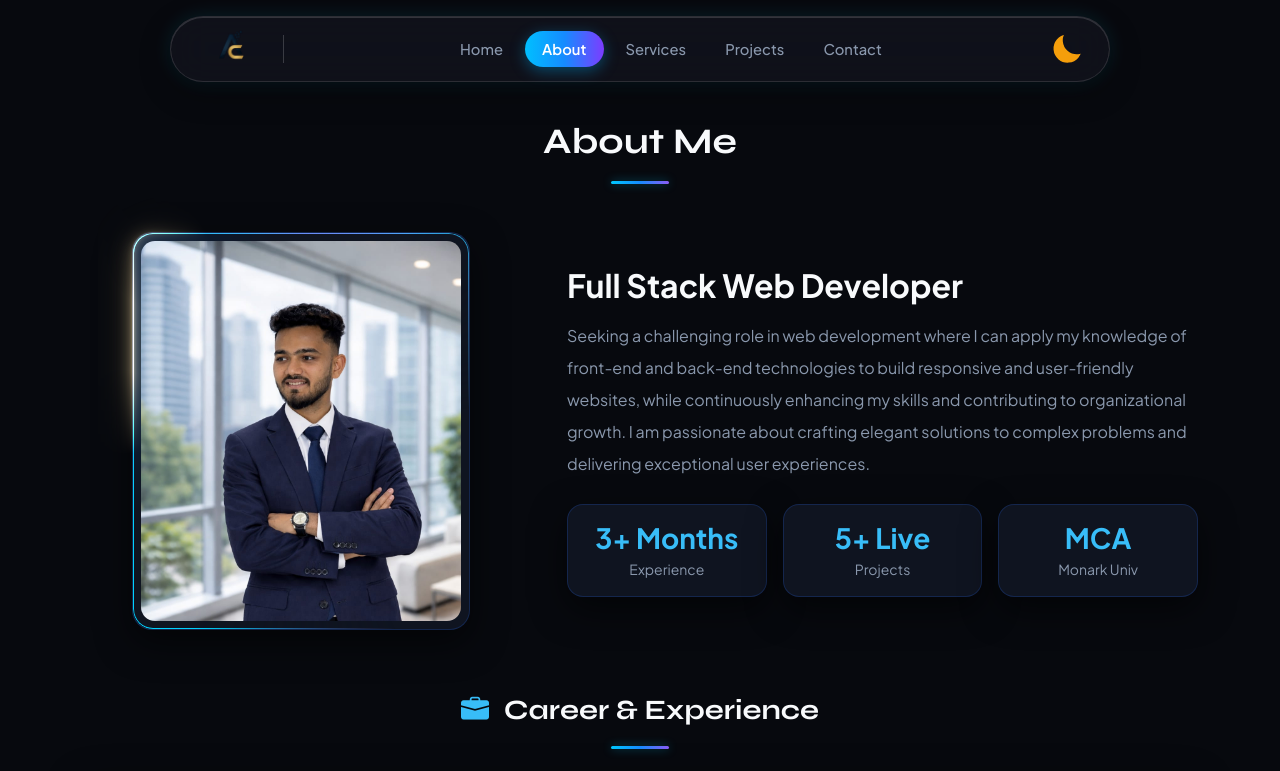
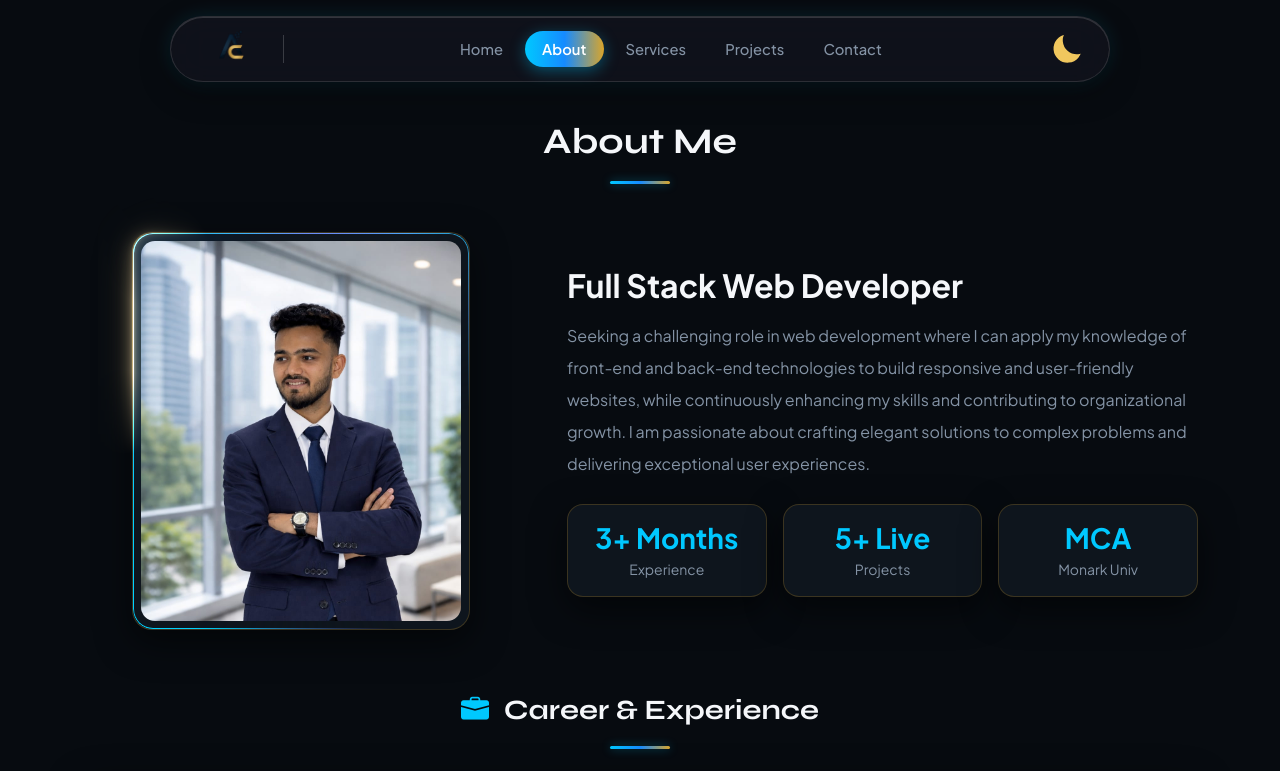
Before and after one commit to chavdaamit1011-svg/Portfolio, a React (Vite) app: page /#/about in a window 1280 px wide. Shown: the top 771 px of the page. Built offline with nearby package versions, Linux system fonts and the light colour scheme; a web font is replaced by a local one.

Commit message:
Update Light/Dark theme CSS variables to exact user specifications and integrate logo best gradient (#00C8FF -> #168BFF -> #D9A52B)

```diff
--- a/src/styles/index.css
+++ b/src/styles/index.css
@@ -1,61 +1,59 @@
-/* Base Theme Variables - Aligned to AC Monogram Logo Colors (Royal Blue #2563eb & Amber Gold #f59e0b) */
+/* Base Theme Variables - User Specified Exact Color Palette & Logo Gradient */
 :root, [data-theme='dark'] {
-  --bg-color: #07090e;
-  --bg-secondary: #0c1019;
-  --nav-bg: rgba(12, 16, 25, 0.90);
-  --card-bg: #0f1420;
-  --card-border: rgba(37, 99, 235, 0.22);
-  --card-border-hover: rgba(59, 130, 246, 0.50);
-  --text-main: #8a98ad;
-  --text-heading: #f8fafc;
-  --text-muted: #8a98ad;
-  --blue-brand: #2563eb;
-  --blue-light: #3b82f6;
-  --cyan-primary: #38bdf8;
-  --cyan-glow: rgba(37, 99, 235, 0.38);
-  --purple-accent: #8b5cf6;
-  --gold-primary: #f59e0b;
-  --gold-accent: #fbbf24;
-  --gold-glow: rgba(245, 158, 11, 0.30);
-  --loader-text: #f8fafc;
-  --loader-bg-overlay: #07090e;
-  --badge-bg: rgba(37, 99, 235, 0.14);
-  --badge-border: rgba(59, 130, 246, 0.35);
-  --badge-text: #38bdf8;
-  --input-bg: #07090e;
-  --input-border: rgba(37, 99, 235, 0.28);
+  --bg-color: #070B10;
+  --bg-secondary: #121C26;
+  --nav-bg: rgba(14, 21, 29, 0.90);
+  --card-bg: #0E151D;
+  --card-border: rgba(217, 165, 43, 0.22);
+  --card-border-hover: #00C8FF;
+  --text-main: #8493A5;
+  --text-heading: #F5F7FA;
+  --text-muted: #8493A5;
+  --cyan-primary: #00C8FF;
+  --cyan-glow: rgba(0, 200, 255, 0.35);
+  --purple-accent: #168BFF;
+  --gold-primary: #D9A52B;
+  --gold-accent: #F0C75E;
+  --gold-glow: rgba(217, 165, 43, 0.25);
+  --loader-text: #F5F7FA;
+  --loader-bg-overlay: #070B10;
+  --badge-bg: rgba(0, 200, 255, 0.12);
+  --badge-border: rgba(0, 200, 255, 0.3);
+  --badge-text: #00C8FF;
+  --input-bg: #070B10;
+  --input-border: rgba(217, 165, 43, 0.25);
   --shadow-card: 0 12px 35px rgba(0, 0, 0, 0.55);
-  --toggle-color: #f59e0b;
+  --toggle-color: #F0C75E;
+  --logo-gradient: linear-gradient(90deg, #00C8FF 0%, #168BFF 50%, #D9A52B 100%);
   font-family: 'Plus Jakarta Sans', 'Outfit', system-ui, -apple-system, sans-serif;
 }
 
 [data-theme='light'] {
-  --bg-color: #f5f8fc;
-  --bg-secondary: #ffffff;
+  --bg-color: #F5F8FC;
+  --bg-secondary: #FFFFFF;
   --nav-bg: rgba(255, 255, 255, 0.92);
-  --card-bg: #ffffff;
-  --card-border: rgba(37, 99, 235, 0.12);
-  --card-border-hover: rgba(37, 99, 235, 0.35);
-  --text-main: #475569;
-  --text-heading: #0f172a;
-  --text-muted: #64748b;
-  --blue-brand: #1d4ed8;
-  --blue-light: #2563eb;
-  --cyan-primary: #0284c7;
-  --cyan-glow: rgba(37, 99, 235, 0.20);
-  --purple-accent: #7c3aed;
-  --gold-primary: #d97706;
-  --gold-accent: #f59e0b;
-  --gold-glow: rgba(217, 119, 6, 0.20);
-  --loader-text: #0f172a;
-  --loader-bg-overlay: #f5f8fc;
-  --badge-bg: rgba(37, 99, 235, 0.08);
-  --badge-border: rgba(37, 99, 235, 0.20);
-  --badge-text: #1d4ed8;
-  --input-bg: #ffffff;
-  --input-border: rgba(37, 99, 235, 0.18);
+  --card-bg: #FFFFFF;
+  --card-border: #DCE5EE;
+  --card-border-hover: #168BFF;
+  --text-main: #64748B;
+  --text-heading: #0B2942;
+  --text-muted: #64748B;
+  --cyan-primary: #168BFF;
+  --cyan-glow: rgba(22, 139, 255, 0.2);
+  --purple-accent: #00C8FF;
+  --gold-primary: #D9A52B;
+  --gold-accent: #F0C75E;
+  --gold-glow: rgba(217, 165, 43, 0.2);
+  --loader-text: #0B2942;
+  --loader-bg-overlay: #F5F8FC;
+  --badge-bg: rgba(22, 139, 255, 0.08);
+  --badge-border: rgba(22, 139, 255, 0.2);
+  --badge-text: #168BFF;
+  --input-bg: #FFFFFF;
+  --input-border: #DCE5EE;
   --shadow-card: 0 10px 30px rgba(0, 0, 0, 0.06);
-  --toggle-color: #6366f1;
+  --toggle-color: #168BFF;
+  --logo-gradient: linear-gradient(90deg, #00C8FF 0%, #168BFF 50%, #D9A52B 100%);
 }
 
 /* Single Unified Floating Navbar Header Bar (Exact Match to User Screenshot) */
@@ -445,17 +443,17 @@ body {
 
 .nav-link-custom.active {
   color: #ffffff !important;
-  background: linear-gradient(90deg, #00BFFF 0%, #168BFF 50%, #7C3CFF 100%) !important;
+  background: linear-gradient(90deg, #00C8FF 0%, #168BFF 50%, #D9A52B 100%) !important;
   border-radius: 999px !important;
-  box-shadow: 0 4px 15px rgba(0, 180, 255, 0.35) !important;
+  box-shadow: 0 4px 15px rgba(0, 200, 255, 0.35) !important;
   border: none !important;
   font-weight: 600;
 }
 
 [data-theme='light'] .nav-link-custom.active {
   color: #ffffff !important;
-  background: linear-gradient(90deg, #00AEEF 0%, #168BFF 50%, #7C3CFF 100%) !important;
-  box-shadow: 0 4px 14px rgba(0, 174, 239, 0.3) !important;
+  background: linear-gradient(90deg, #00C8FF 0%, #168BFF 50%, #D9A52B 100%) !important;
+  box-shadow: 0 4px 14px rgba(22, 139, 255, 0.3) !important;
 }
 
 /* Smooth Accordion Mobile Menu (Inside Main Navbar Container) */
@@ -710,10 +708,10 @@ body {
 
 .section-title-underline,
 .section-underline {
-  width: 58px !important;
+  width: 60px !important;
   height: 3px !important;
   border-radius: 999px !important;
-  background: linear-gradient(90deg, #00C8FF 0%, #168BFF 50%, #8B5CF6 100%) !important;
+  background: linear-gradient(90deg, #00C8FF 0%, #168BFF 50%, #D9A52B 100%) !important;
   opacity: 1 !important;
   margin: 10px auto 0 auto !important;
   box-shadow: 0 0 10px rgba(0, 200, 255, 0.4) !important;
@@ -722,8 +720,8 @@ body {
 
 [data-theme='light'] .section-title-underline,
 [data-theme='light'] .section-underline {
-  background: linear-gradient(90deg, #00AEEF 0%, #168BFF 50%, #7C3CFF 100%) !important;
-  box-shadow: 0 2px 8px rgba(0, 174, 239, 0.25) !important;
+  background: linear-gradient(90deg, #00C8FF 0%, #168BFF 50%, #D9A52B 100%) !important;
+  box-shadow: 0 2px 8px rgba(22, 139, 255, 0.25) !important;
 }
 
 /* Custom Cards */
```
